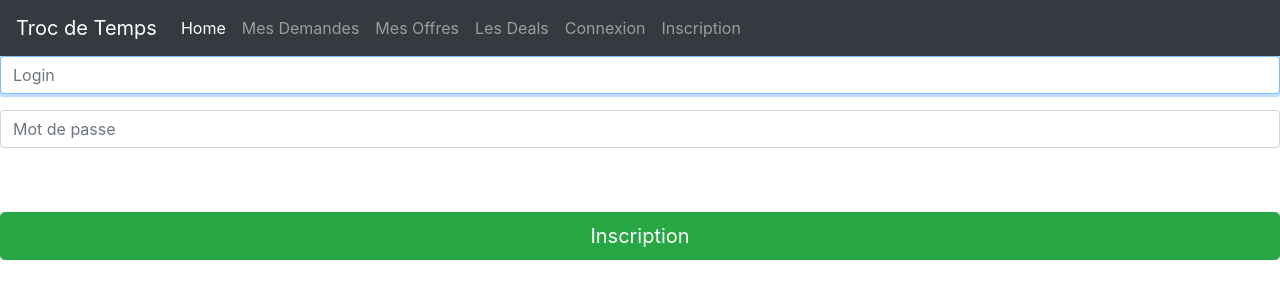
After one commit to PPE3DHJL/PPE3-DHJL, a CodeIgniter app: page /PPE3/index.php/controleurconnexion/pageInscription in a window 1280 px wide. The commit adds this page. Shown: the top 300 px of the page. Run offline with CodeIgniter, Linux system fonts and the light colour scheme; some libraries are stand-ins or nearby versions.

Commit message:
connection et inscription

```diff
--- a/application/controllers/ControleurConnexion.php
+++ b/application/controllers/ControleurConnexion.php
@@ -20,6 +20,11 @@ class ControleurConnexion extends CI_Controller
         $this->load->view('header');
         $this->load->view('Connexion');
     }
+    public function pageInscription()
+    {
+        $this->load->view('header');
+        $this->load->view('inscription');
+    }
 
      function login_User()
     {
@@ -34,5 +39,21 @@ class ControleurConnexion extends CI_Controller
         }
 
     }
+    public function inscription_User(){
+        $user=array(
+        'nomUser'=>$this->input->post('nomUser'),
+        'login'=>$this->input->post('login'),
+        'mdp'=>$this->input->post('mdp'),
+         );
+        $validation_login=$this->user_model->validation_login($user['login']);
+        if($validation_login){
+          $this->user_model->inscription_user($user);
+          redirect('user/Connexion');
+        }
+        else{
+          redirect('user/inscription');
+        }
+  }
+
 }
 ?>
--- a/application/models/Model_User.php
+++ b/application/models/Model_User.php
@@ -1,5 +1,5 @@
 <?php
-class modelUser extends CI_model{
+class Model_User extends CI_model{
     function getUser($idLogin){
         $sql = $this->db->query("select idUser, nomUser, login, mdp, photoUser from user where idUser=$idLogin");
         return $sql->result();
--- a/application/views/header.php
+++ b/application/views/header.php
@@ -25,7 +25,7 @@
         <a class="nav-link" href="<?php echo site_url('ControleurConnexion/pageConnexion') ?>">Connexion</a>
       </li>
       <li class="nav-item">
-        <a class="nav-link" href="#">Inscription</a>
+        <a class="nav-link" href="<?php echo site_url('ControleurConnexion/pageInscription') ?>">Inscription</a>
       </li>
     </ul>
   </div>
--- /dev/null
+++ b/application/views/inscription.php
@@ -0,0 +1,14 @@
+<form role="form" method="post" action="<?php echo base_url('ControleurConnexion/inscription_User'); ?>">
+                        <fieldset>
+                            <div class="form-group"  >
+                                <input class="form-control" placeholder="Login" name="login" type="text" required autofocus>
+                            </div>
+                            <div class="form-group">
+                                <input class="form-control" placeholder="Mot de passe" name="mdp" type="password" value="" >
+                            </div><br><br>
+
+
+                                <input class="btn btn-lg btn-success btn-block" type="submit" value="Inscription" name="inscription" >
+
+                        </fieldset>
+                    </form>
```
Also changed, not shown: application/models/Model_Connexion.php (+17 -0 lines).
